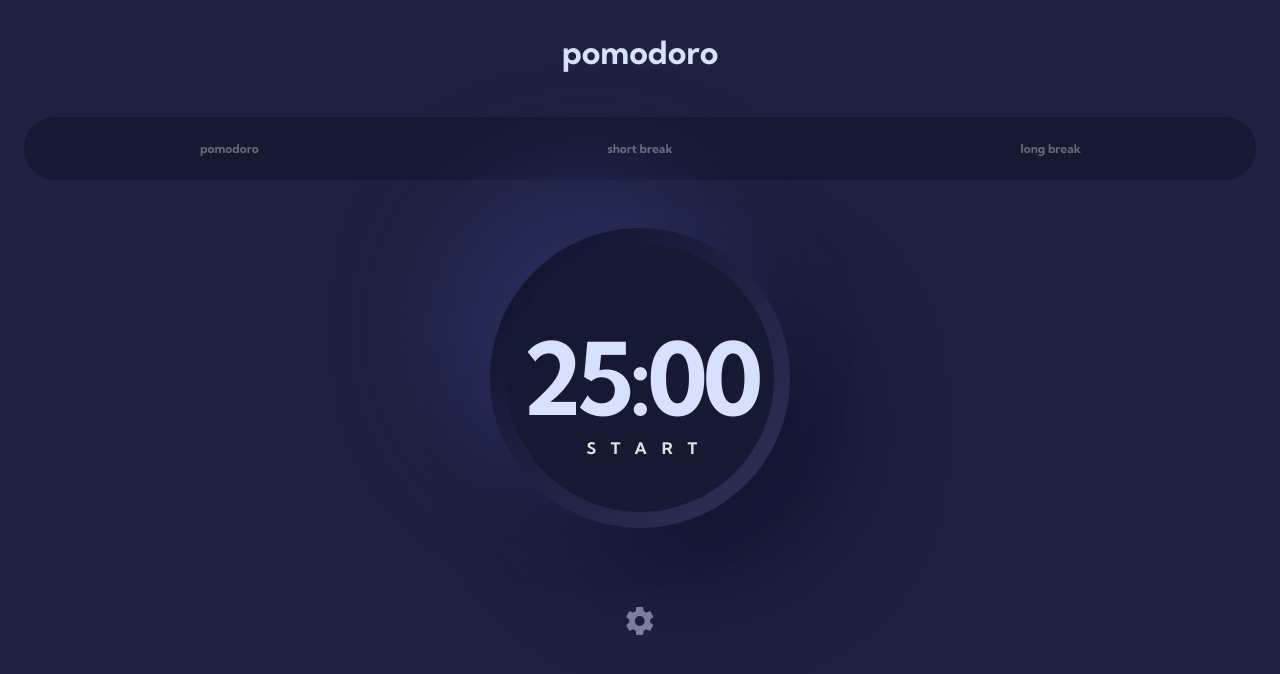
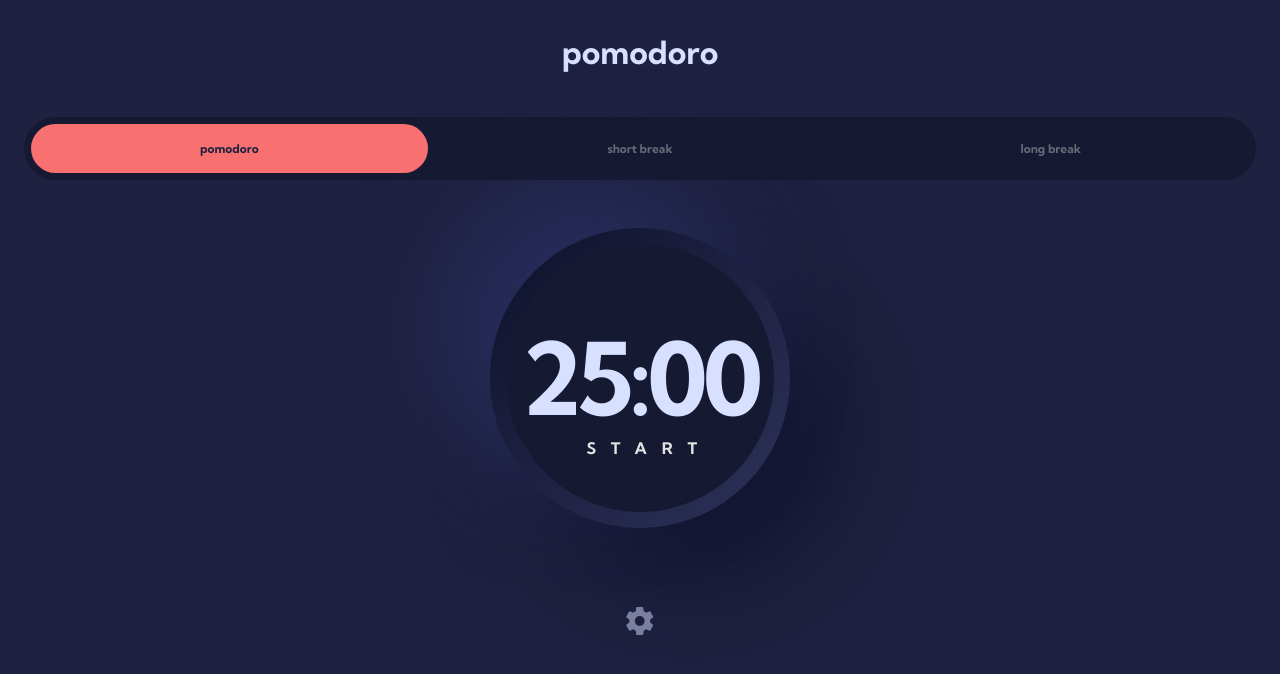
Before and after one commit to ryanbradley-webdev/pomodoro, a React (Vite) app: page / in a window 1280 px wide. Shown: the top 674 px of the page. Built offline with nearby package versions, Linux system fonts and the light colour scheme.

Commit message:
Add selector indication to OptionsBar component.

```diff
--- a/src/components/OptionsBar/OptionsBar.module.css
+++ b/src/components/OptionsBar/OptionsBar.module.css
@@ -1,9 +1,35 @@
 .options_bar {
+  position: relative;
   list-style: none;
   display: flex;
   width: 100%;
   height: 63px;
   background-color: var(--clr-black-900);
+  isolation: isolate;
+}
+
+.options_bar::before {
+  content: '';
+  position: absolute;
+  top: 7px;
+  bottom: 7px;
+  width: calc(33.33% - 14px);
+  background-color: var(--selected-color);
+  border-radius: 50px;
+  z-index: -1;
+  transition: left 0.15s ease-in-out;
+}
+
+.options_bar[data-selected-option="pomodoro"]::before {
+  left: 7px;
+}
+
+.options_bar[data-selected-option="short break"]::before {
+  left: calc(33.33% + 6px);
+}
+
+.options_bar[data-selected-option="long break"]::before {
+  left: calc(66.67% + 6px);
 }
 
 .options_bar li,
@@ -25,3 +51,8 @@
   border: none;
   opacity: 0.4;
 }
+
+.options_bar button[data-selected="true"] {
+  color: var(--clr-black-800);
+  opacity: 1;
+}
--- a/src/components/OptionsBar/OptionsBar.tsx
+++ b/src/components/OptionsBar/OptionsBar.tsx
@@ -28,6 +28,7 @@ export default function OptionsBar({
           >
             <button
               onClick={() => handleClick(option)}
+              data-selected={selectedOption === option}
             >
               {option}
             </button>
```
